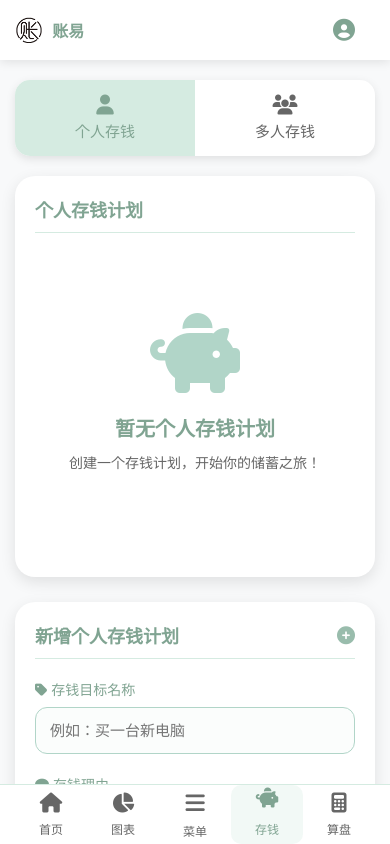
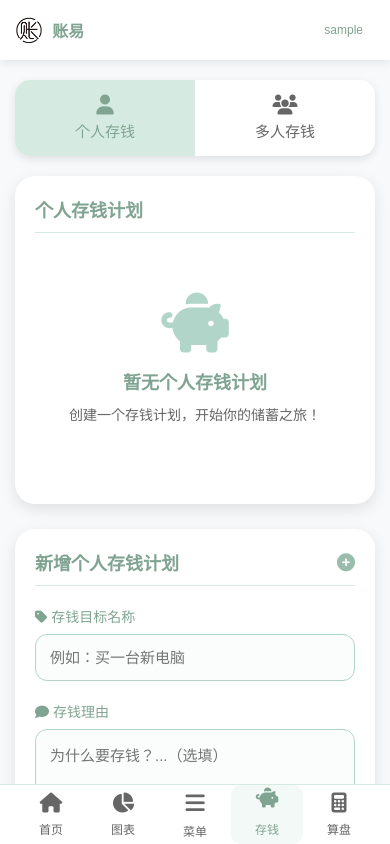
Before and after one commit to Lx6789/zhangyi, a Vue app in the folder frontend/: page /saving in a window 390 px wide. Built offline with nearby package versions, Linux system fonts and the light colour scheme; sample sign-in values are in the browser's storage.

Commit message:
美化个人存钱页面

```diff
--- a/frontend/src/components/layout.vue
+++ b/frontend/src/components/layout.vue
@@ -604,7 +604,7 @@ const handleLogout = async () => {
   color: #f56c6c;
 }
 
-/* 响应式调整 - 根据屏幕大小缩放 logo */
+/* 响应式调整 - 小屏幕设备隐藏图标，只显示文字 */
 @media (max-width: 768px) {
   .logo {
     font-size: 1.2rem;
@@ -614,17 +614,17 @@ const handleLogout = async () => {
     height: 32px;
   }
 
-  .user-name span {
+  /* 隐藏用户图标，只显示用户名文字 */
+  .user-name i {
     display: none;
   }
 
   .user-name {
-    padding: 8px;
+    gap: 0;
   }
 
-  .user-name i {
-    font-size: 24px;
-    margin: 0;
+  .user-name span {
+    font-size: 13px;
   }
 }
 
@@ -651,12 +651,13 @@ const handleLogout = async () => {
     height: 28px;
   }
 
-  .user-name span {
+  /* 隐藏用户图标，只显示用户名文字 */
+  .user-name i {
     display: none;
   }
 
-  .user-name i {
-    font-size: 22px;
+  .user-name span {
+    font-size: 12px;
   }
 }
 
@@ -671,6 +672,15 @@ const handleLogout = async () => {
 
   .logo span {
     font-size: 0.9rem;
+  }
+
+  /* 隐藏用户图标，只显示用户名文字 */
+  .user-name i {
+    display: none;
+  }
+
+  .user-name span {
+    font-size: 11px;
   }
 }
 
--- a/frontend/src/views/saving/components/PersonalSaving.vue
+++ b/frontend/src/views/saving/components/PersonalSaving.vue
@@ -831,27 +831,28 @@ const handleAddMoney = async () => {
   width: 100%;
 }
 
+/* 空状态样式 - 与多人存钱保持一致 */
 .empty-state {
   text-align: center;
-  padding: 60px 20px;
+  padding: 40px 20px;
   color: var(--text-light);
 }
 
 .empty-state i {
-  font-size: 80px;
+  font-size: 60px;
   color: var(--secondary-color);
-  margin-bottom: 20px;
+  margin-bottom: 15px;
 }
 
 .empty-state h3 {
-  font-size: 20px;
+  font-size: 18px;
   margin-bottom: 10px;
   color: var(--accent-color);
 }
 
 .empty-state p {
   font-size: 14px;
-  margin-bottom: 25px;
+  margin-bottom: 20px;
   color: var(--text-light);
 }
 
```
